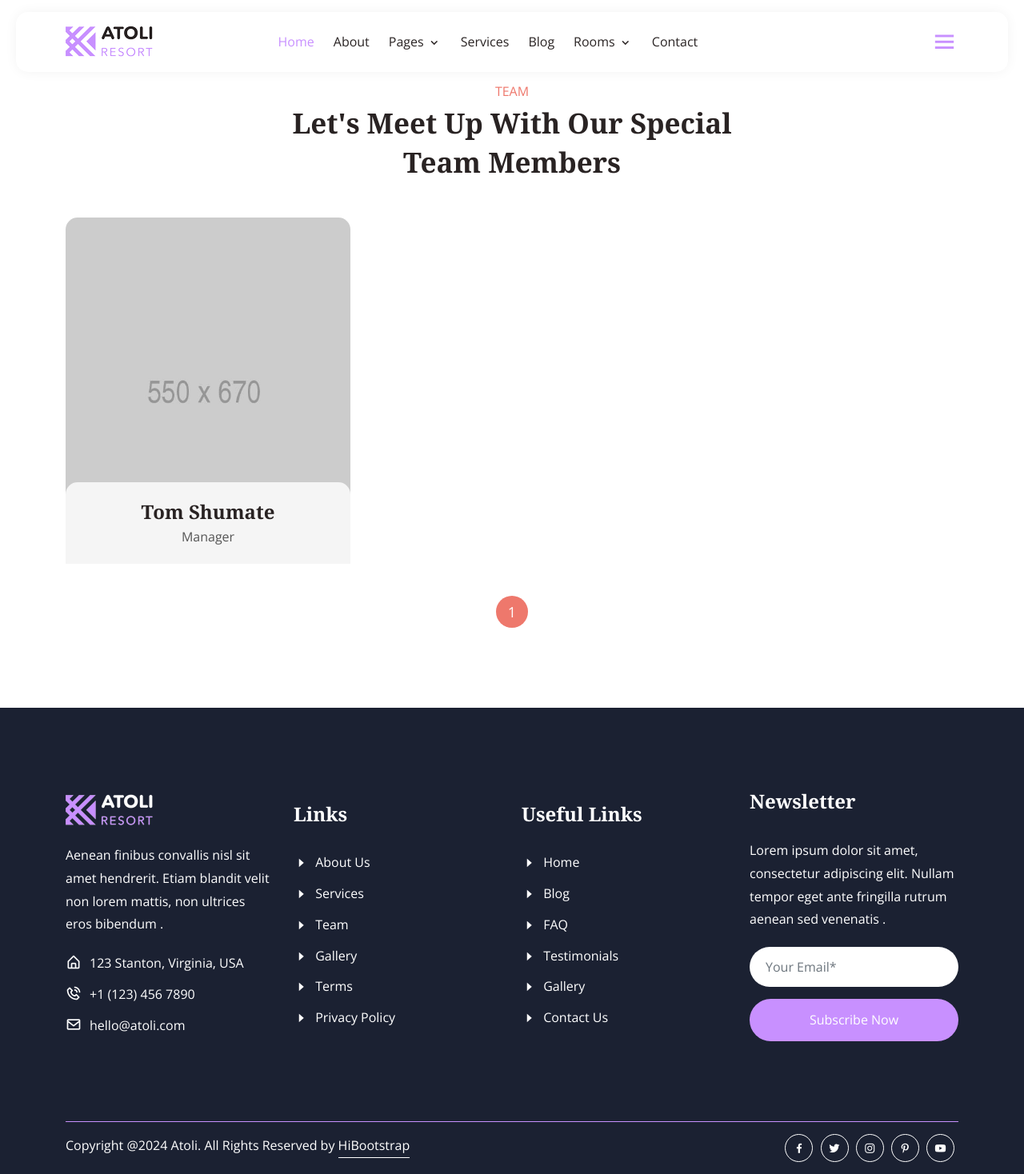
After one commit to 3ina/hotel_reservation_django_app, a Django app: page /team/ in a window 1280 px wide. The commit adds this page. Shown: the whole page at 80% size. Run offline with Django 5.2, Linux system fonts and the light colour scheme; some libraries are stand-ins or nearby versions.

Commit message:
add pagination to team page

```diff
--- a/backend/urls.py
+++ b/backend/urls.py
@@ -9,4 +9,5 @@ urlpatterns = [
     path('term-conditions/', views.term_conditions, name='term-conditions'),
     path('privacy-policy/', views.privacy_policy, name='privacy_policy'),
     path('restaurant/', views.restaurant, name='restaurant'),
+    path('team/', views.TeamMemberView.as_view(), name="team")
 ]
--- a/backend/views.py
+++ b/backend/views.py
@@ -1,5 +1,6 @@
 from django.shortcuts import render
 from backend import models
+from django.views.generic import ListView
 def index(request):
 
     return render(request,'backend/index.html',{})
@@ -30,3 +31,9 @@ def restaurant(requests):
 
     }
     return render(requests,'backend/restaurant.html',context)
+
+
+class TeamMemberView(ListView):
+    model = models.TeamMember
+    paginate_by = 3
+    template_name = 'backend/team.html'
--- /dev/null
+++ b/templates/backend/team.html
@@ -0,0 +1,89 @@
+{% extends 'base.html' %}
+{% load static %}
+
+
+{% block content %}
+
+
+        <!-- Team Style Area -->
+        <div class="team-style-area pt-100 pb-70">
+            <div class="container">
+                <div class="section-title text-center">
+                    <span class="sp-color">TEAM</span>
+                    <h2>Let's Meet Up With Our Special Team Members</h2>
+                </div>
+                <div class="row pt-45">
+
+
+                    <div class="col-lg-4 col-md-6">
+                        <div class="team-item">
+                            <a href="team.html">
+                                <img src="{% static 'img/team/team-img1.jpg' %}" alt="Images">
+                            </a>
+                            <div class="content">
+                                <h3><a href="team.html">Tom Shumate</a></h3>
+                                <span>Manager</span>
+                                <ul class="social-link">
+                                    <li>
+                                        <a href="#" target="_blank"><i class='bx bxl-facebook'></i></a>
+                                    </li>
+                                    <li>
+                                        <a href="#" target="_blank"><i class='bx bxl-twitter'></i></a>
+                                    </li>
+                                    <li>
+                                        <a href="#" target="_blank"><i class='bx bxl-instagram'></i></a>
+                                    </li>
+                                    <li>
+                                        <a href="#" target="_blank"><i class='bx bxl-pinterest-alt'></i></a>
+                                    </li>
+                                </ul>
+                            </div>
+                        </div>
+                    </div>
+
+
+
+
+
+
+
+
+
+
+                    <div class="col-lg-12 col-md-12">
+                        <div class="pagination-area">
+                            {% if page_obj.has_previous %}
+                                <a href="{% url 'backend:team'%}?page={{ page_obj.previous_page_number }}"
+                                   class="prev page-numbers">
+                                <i class='bx bx-chevrons-left'></i>
+                            </a>
+                            {% endif %}
+
+                            {% for page_number in paginator.page_range %}
+                                <a
+                                        href="{% url 'backend:team'%}?page={{ page_number }}"
+                                        class="page-numbers {% if page_number == page_obj.number %}current{% endif %}"
+                                >
+                                    {{ page_number }}
+                                </a>
+
+                            {% endfor %}
+
+                             {% if page_obj.has_next %}
+                                <a href="{% url 'backend:team'%}?page={{ page_obj.next_page_number }}"
+                                   class="next page-numbers">
+                                <i class='bx bx-chevrons-right'></i>
+                            </a>
+                            {% endif %}
+
+
+
+
+                        </div>
+                    </div>
+
+                </div>
+            </div>
+        </div>
+        <!-- Team Style Area End -->
+{% endblock %}
--- a/templates/base.html
+++ b/templates/base.html
@@ -86,7 +86,7 @@
                                         </li>
 
                                         <li class="nav-item">
-                                            <a href="team.html" class="nav-link">
+                                            <a href="{% url 'backend:team' %}" class="nav-link">
                                                 Team
                                             </a>
                                         </li>
```
